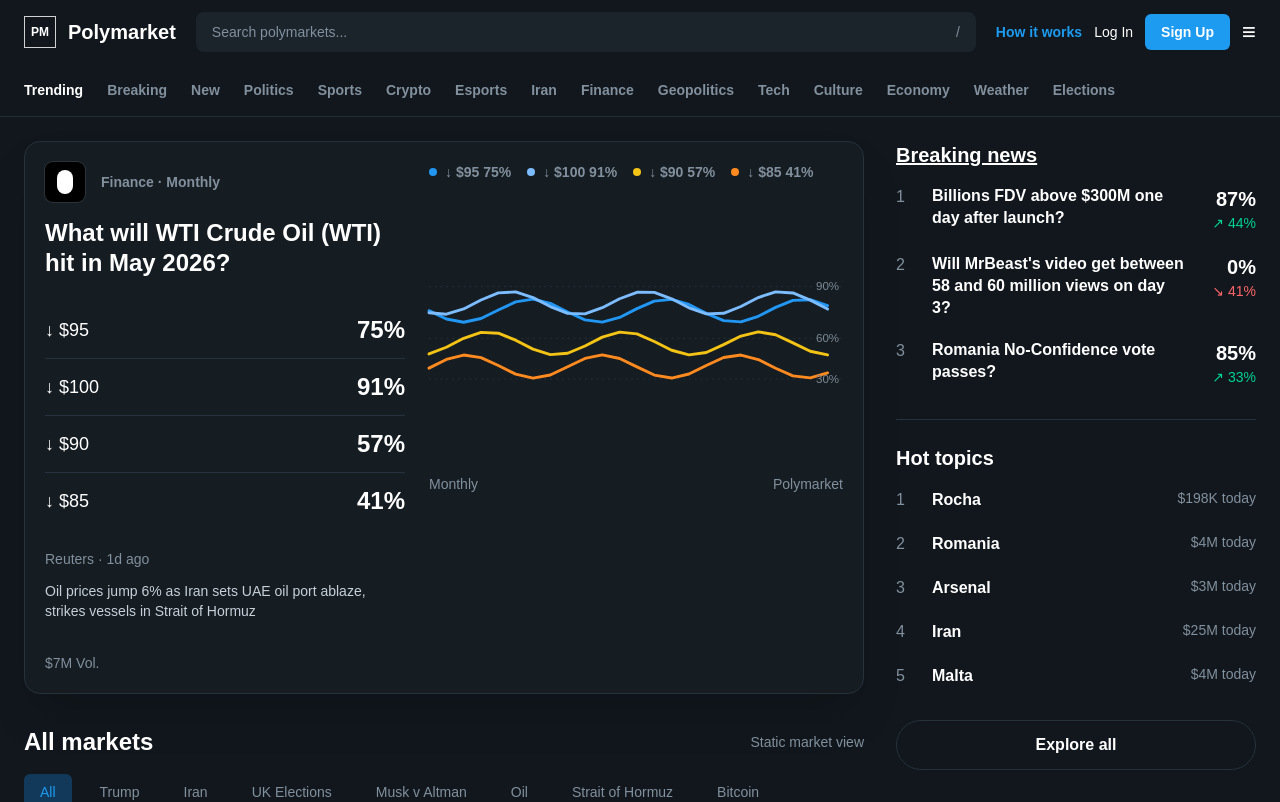
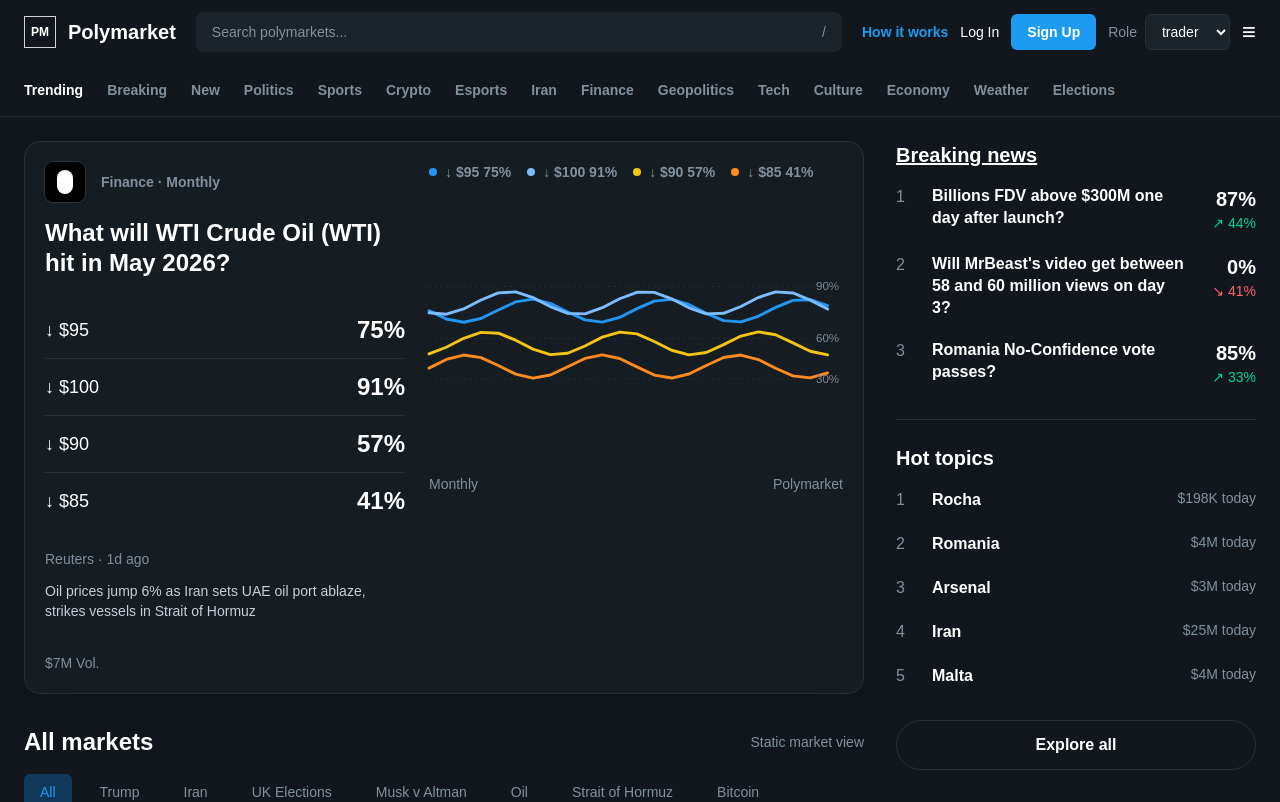
Before and after one commit to devfirexyz/nextjs-test-app-1, a Next.js app: page /products in a window 1280 px wide. Shown: the top 802 px of the page. Built offline with nearby package versions, Linux system fonts and the light colour scheme.

Commit message:
refactor: auth, role based access

```diff
--- /dev/null
+++ b/components/auth/AuthSwitcher.tsx
@@ -0,0 +1,26 @@
+"use client";
+
+import {mockUsers} from "@/lib/mock-auth";
+import {useMockAuth} from "@/lib/hooks/useMockAuth";
+
+export function AuthSwitcher() {
+    const {user, setUser} = useMockAuth();
+
+    return (
+        <label className="flex items-center gap-2 text-sm">
+            <span className="hidden text-[#82909d] lg:inline">Role</span>
+
+            <select
+                value={user.id}
+                onChange={(event) => setUser(event.target.value)}
+                className="rounded-md border border-[#27313a] bg-[#1b232b] px-3 py-2 text-sm text-white outline-none"
+            >
+                {mockUsers.map((mockUser) => (
+                    <option key={mockUser.id} value={mockUser.id}>
+                        {mockUser.role}
+                    </option>
+                ))}
+            </select>
+        </label>
+    );
+}
--- /dev/null
+++ b/components/auth/TradeControls.tsx
@@ -0,0 +1,33 @@
+"use client";
+
+import {hasPermission} from "@/lib/mock-auth";
+import {useMockAuth} from "@/lib/hooks/useMockAuth";
+
+type TradeControlsProps = Readonly<{
+    marketId: string;
+}>;
+
+export function TradeControls({marketId}: TradeControlsProps) {
+    const {user} = useMockAuth();
+    const canTrade = hasPermission(user, "trade:create");
+
+    if (!canTrade) {
+        return (
+            <div
+                className="mt-4 rounded-md border border-[#27313a] px-3 py-2 text-center text-xs font-semibold text-[#82909d]">
+                Sign in as trader to trade
+            </div>
+        );
+    }
+
+    return (
+        <div className="mt-4 grid grid-cols-2 gap-2" data-market-id={marketId}>
+            <button className="rounded-md bg-emerald-500/20 py-2 text-sm font-bold text-emerald-400">
+                Yes
+            </button>
+            <button className="rounded-md bg-red-500/20 py-2 text-sm font-bold text-red-400">
+                No
+            </button>
+        </div>
+    );
+}
--- a/components/market-dashboard/DashboardHeader.tsx
+++ b/components/market-dashboard/DashboardHeader.tsx
@@ -1,3 +1,6 @@
+import {AuthSwitcher} from "@/components/auth/AuthSwitcher";
+
+
 const navItems = [
     "Trending",
     "Breaking",
@@ -27,19 +30,21 @@
                     <span>Polymarket</span>
                 </div>
 
-                <div className="hidden h-10 flex-1 items-center rounded-lg bg-[#1b232b] px-4 text-sm text-[#82909d] md:flex">
+                <div
+                    className="hidden h-10 flex-1 items-center rounded-lg bg-[#1b232b] px-4 text-sm text-[#82909d] md:flex">
                     Search polymarkets...
                     <span className="ml-auto">/</span>
                 </div>
 
                 <div className="ml-auto flex items-center gap-3 text-sm">
-          <span className="hidden font-semibold text-[#1d9bf0] md:inline">
-            How it works
-          </span>
+                    <span className="hidden font-semibold text-[#1d9bf0] md:inline">
+                        How it works
+                    </span>
                     <span className="hidden md:inline">Log In</span>
                     <div className="rounded-md bg-[#1d9bf0] px-4 py-2 font-semibold text-white">
                         Sign Up
                     </div>
+                    <AuthSwitcher/>
                     <div className="text-2xl leading-none">≡</div>
                 </div>
             </div>
--- a/components/market-dashboard/MarketCard.tsx
+++ b/components/market-dashboard/MarketCard.tsx
@@ -1,5 +1,6 @@
 import type {Market} from "@/lib/market-data";
 import {MarketIcon} from "./MarketIcon";
+import {TradeControls} from "@/components/auth/TradeControls";
 
 type MarketCardProps = Readonly<{
     market: Market;
@@ -38,14 +39,7 @@
                 ))}
             </div>
 
-            <div className="mt-4 grid grid-cols-2 gap-2">
-                <div className="rounded-md bg-emerald-500/20 py-2 text-center text-sm font-bold text-emerald-400">
-                    Yes
-                </div>
-                <div className="rounded-md bg-red-500/20 py-2 text-center text-sm font-bold text-red-400">
-                    No
-                </div>
-            </div>
+            <TradeControls marketId={market.id}/>
 
             <div className="mt-4 flex items-center justify-between text-xs text-[#8795a1]">
                 <span>{market.volume}</span>
--- /dev/null
+++ b/lib/hooks/useMockAuth.ts
@@ -0,0 +1,75 @@
+"use client";
+
+import {useSyncExternalStore} from "react";
+import {
+    createMockToken,
+    defaultMockUser,
+    mockUsers,
+    type MockUser,
+} from "@/lib/mock-auth";
+
+const USER_STORAGE_KEY = "prediction_market_mock_user";
+const TOKEN_STORAGE_KEY = "prediction_market_mock_token";
+const AUTH_CHANGED_EVENT = "prediction-market-auth-changed";
+
+function readStoredUser(): MockUser {
+    if (typeof window === "undefined") {
+        return defaultMockUser;
+    }
+
+    const storedUser = window.localStorage.getItem(USER_STORAGE_KEY);
+
+    if (!storedUser) {
+        return defaultMockUser;
+    }
+
+    try {
+        const parsedUser = JSON.parse(storedUser) as MockUser;
+
+        return (
+            mockUsers.find(
+                (mockUser) =>
+                    mockUser.id === parsedUser.id && mockUser.role === parsedUser.role
+            ) ?? defaultMockUser
+        );
+    } catch {
+        return defaultMockUser;
+    }
+}
+
+function subscribeToAuthChanges(callback: () => void) {
+    window.addEventListener("storage", callback);
+    window.addEventListener(AUTH_CHANGED_EVENT, callback);
+
+    return () => {
+        window.removeEventListener("storage", callback);
+        window.removeEventListener(AUTH_CHANGED_EVENT, callback);
+    };
+}
+
+function getServerSnapshot() {
+    return defaultMockUser;
+}
+
+export function useMockAuth() {
+    const user = useSyncExternalStore(
+        subscribeToAuthChanges,
+        readStoredUser,
+        getServerSnapshot
+    );
+
+    function setUser(userId: string) {
+        const nextUser = mockUsers.find((mockUser) => mockUser.id === userId);
+
+        if (!nextUser) return;
+
+        window.localStorage.setItem(USER_STORAGE_KEY, JSON.stringify(nextUser));
+        window.localStorage.setItem(TOKEN_STORAGE_KEY, createMockToken(nextUser));
+        window.dispatchEvent(new Event(AUTH_CHANGED_EVENT));
+    }
+
+    return {
+        user,
+        setUser,
+    };
+}
--- a/lib/mock-auth.ts
+++ b/lib/mock-auth.ts
@@ -55,4 +55,4 @@
     return user ?? null
 }
 
-export const defaultMockerUser = mockUsers[1]
+export const defaultMockUser = mockUsers[1]
```
Also changed, not shown: docs-and-refs/memory.txt.
